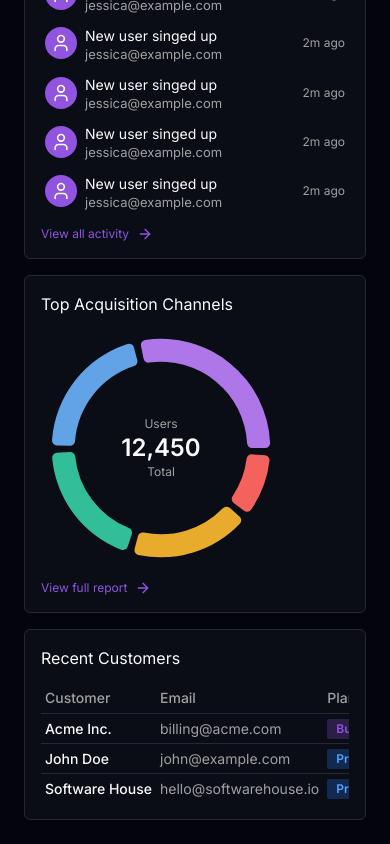
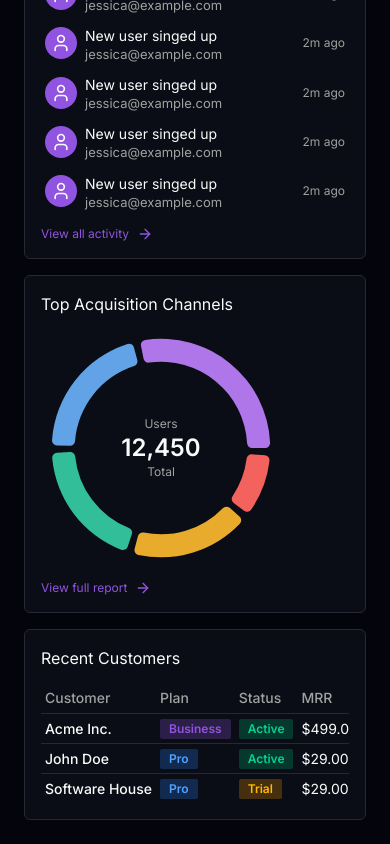
Before and after one commit to svsxn/metricly, a Next.js app: page / in a window 390 px wide. Shown: the part 1179-2023 px from the top of the page. Built offline with nearby package versions, Linux system fonts and the light colour scheme.

Commit message:
fix: responsiveness

```diff
--- a/src/components/dashboard/customers-table.tsx
+++ b/src/components/dashboard/customers-table.tsx
@@ -40,7 +40,8 @@ const columns: Column[] = [
   },
   {
     header: "Email",
-    cellClassName: "text-muted-foreground",
+    headClassName: "hidden md:table-cell",
+    cellClassName: "hidden md:table-cell text-muted-foreground",
     render: (customer) => customer.email,
   },
   {
@@ -67,7 +68,8 @@ const columns: Column[] = [
   },
   {
     header: "Joined",
-    cellClassName: "text-muted-foreground",
+    headClassName: "hidden md:table-cell",
+    cellClassName: "hidden md:table-cell text-muted-foreground",
     render: (customer) => customer.joined,
   },
   {
```
